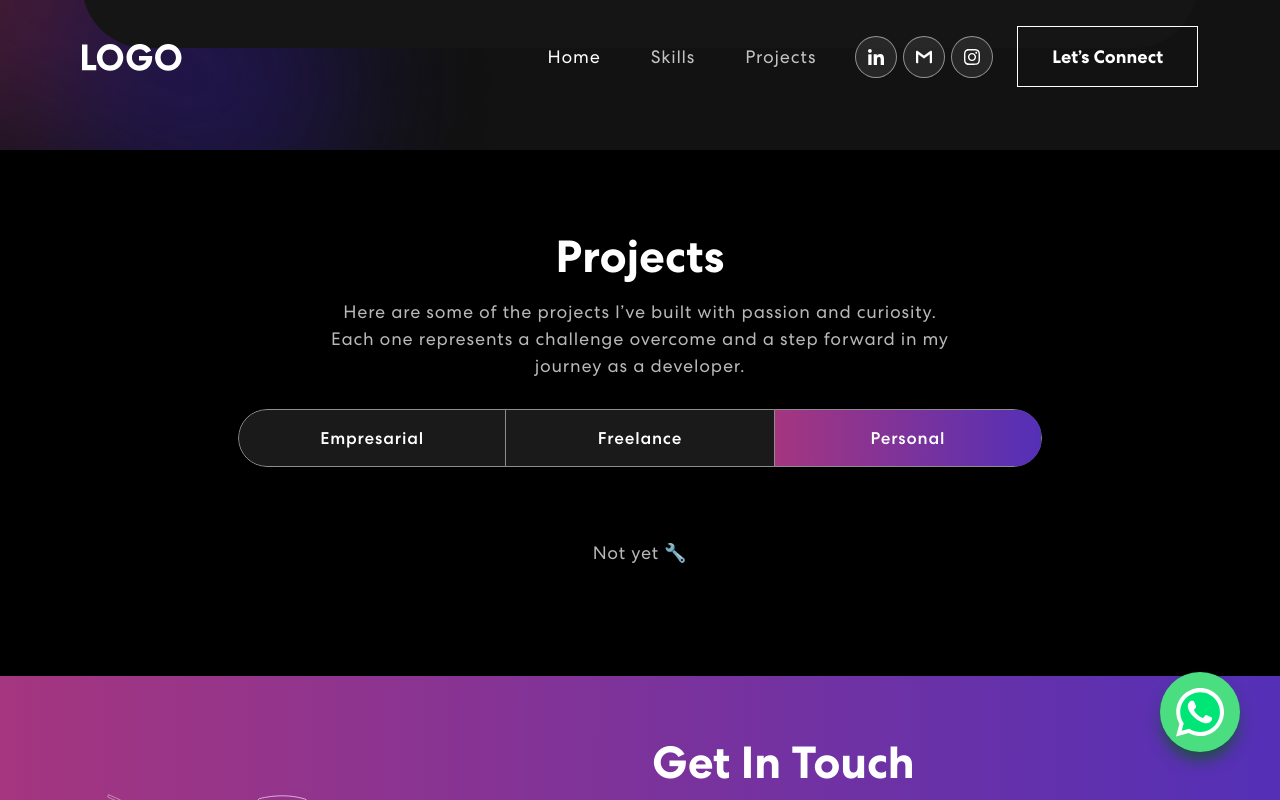
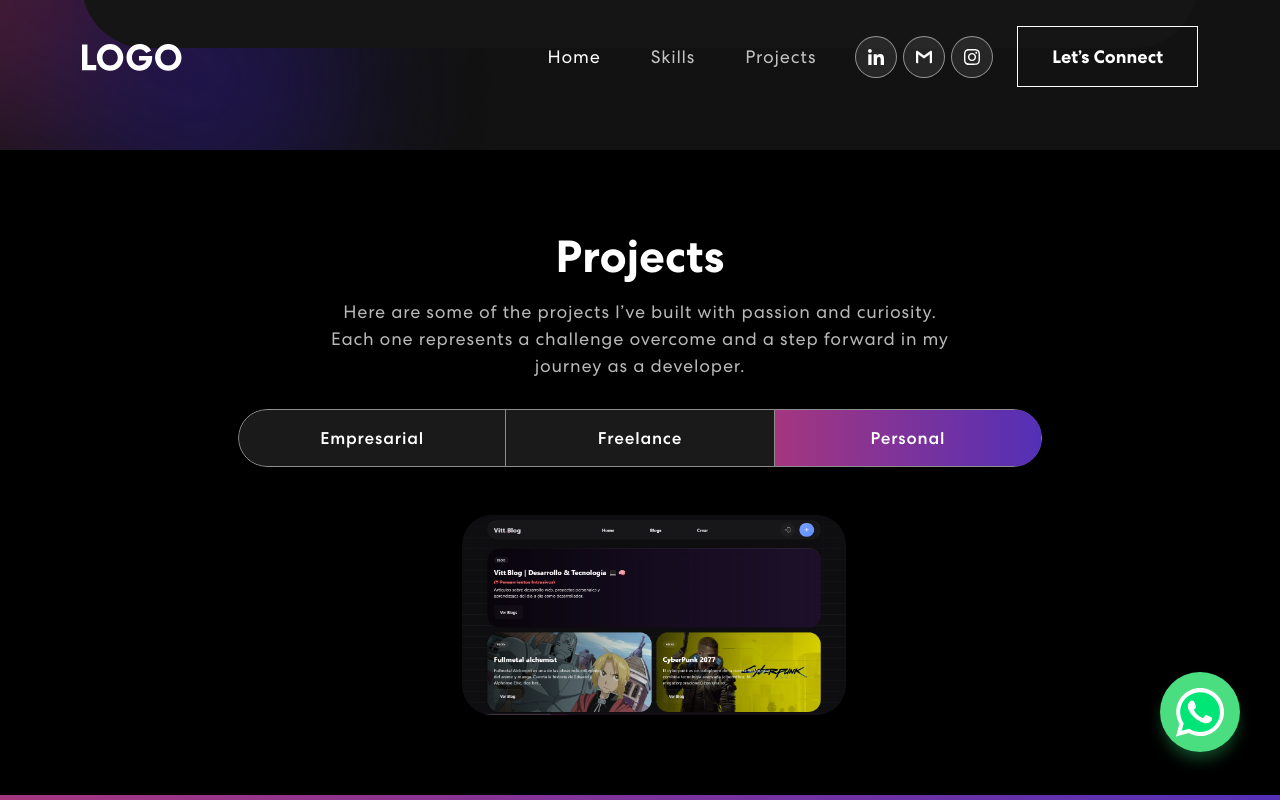
Before and after one commit to VittoLym/Vitto, a React (Create React App) app: page / in a window 1280 px wide. Both pictures are taken after a click on the tab "Personal". Shown: the part 1365-2165 px from the top of the page. Built offline with nearby package versions, Linux system fonts and the light colour scheme.

Commit message:
little changes

```diff
--- a/src/App.css
+++ b/src/App.css
@@ -417,12 +417,26 @@ nav.navbar .navbar-toggler[aria-expanded="true"] .navbar-toggler-icon {
 .nav-link#projects-tabs-tab-third {
   border: 1px solid rgba(255, 255, 255, 0.5);
   border-radius: 0 55px 55px 0;
+
+}
+.tab-content{
+  height: 200px;
+}
+.tab-pane{
+  height: 100%;
+}
+.container-pro{
+  justify-content: center;
+  height: 100%;
 }
 .proj-imgbx {
   position: relative;
   border-radius: 30px;
   overflow: hidden;
-  margin-bottom: 24px;
+  cursor: pointer;
+  height: 100%;
+  width: 30vw;
+
 }
 .proj-imgbx::before {
   content: "";
@@ -435,6 +449,12 @@ nav.navbar .navbar-toggler[aria-expanded="true"] .navbar-toggler-icon {
 }
 .proj-imgbx:hover::before {
   height: 100%;
+}
+.proj-imgbx img {
+  width: 100%;
+  height: 100%;
+  object-fit: cover; /* 🔥 clave */
+  display: block;
 }
 .proj-txtx {
   position: absolute;
--- a/src/components/ProjectCard.js
+++ b/src/components/ProjectCard.js
@@ -1,9 +1,8 @@
 import { Col } from "react-bootstrap";
-
-export const ProjectCard = ({ title, description, imgUrl }) => {
+export const ProjectCard = ({ title, description, imgUrl,url}) => {
   return (
     <Col size={12} sm={6} md={4}>
-      <div className="proj-imgbx">
+      <div className="proj-imgbx" onClick={() => window.open(url, "_blank")}>
         <img src={imgUrl} />
         <div className="proj-txtx">
           <h4>{title}</h4>
--- a/src/components/Projects.js
+++ b/src/components/Projects.js
@@ -1,15 +1,18 @@
 import { Container, Row, Col, Tab, Nav } from "react-bootstrap";
 import { ProjectCard } from "./ProjectCard";
-import projImg1 from "../assets/img/project-img1.png";
-import projImg2 from "../assets/img/project-img2.png";
-import projImg3 from "../assets/img/project-img3.png";
+import vittBlogImage from "../assets/img/vittblog.png"
 import colorSharp2 from "../assets/img/color-sharp2.png";
 import 'animate.css';
 import TrackVisibility from 'react-on-screen';
 
 export const Projects = () => {
-
-  const projects = [];
+  const projects = []
+  const projectsPersonal = [{
+    title:"Vitt.Blog",
+    description:"Blog personal, en el que habitualmente se tocan temas como la tecnología y proyectos personales, entre otras cosas.",
+    imgUrl: vittBlogImage,
+    url:'https://vittblog.netlify.app'
+  }];
 
   return (
     <section className="project" id="projects">
@@ -34,7 +37,7 @@ export const Projects = () => {
                     </Nav.Item>
                   </Nav>
                   <Tab.Content id="slideInUp" className={isVisible ? "animate__animated animate__slideInUp" : ""}>
-                    <Tab.Pane eventKey="first">
+                    <Tab.Pane eventKey="first" className="justify-content-center align-items-center">
                       <Row>
                         {projects.length > 0 ? (
                           projects.map((project, index) => (
@@ -67,9 +70,9 @@ export const Projects = () => {
                       </Row>
                     </Tab.Pane>
                     <Tab.Pane eventKey="third">
-                      <Row>
-                        {projects.length > 0 ? (
-                          projects.map((project, index) => (
+                      <Row className="container-pro">
+                        {projectsPersonal.length > 0 ? (
+                          projectsPersonal.map((project, index) => (
                             <ProjectCard
                               key={index}
                               {...project}
```
Also changed, not shown: src/assets/img/vittblog.png (added).
